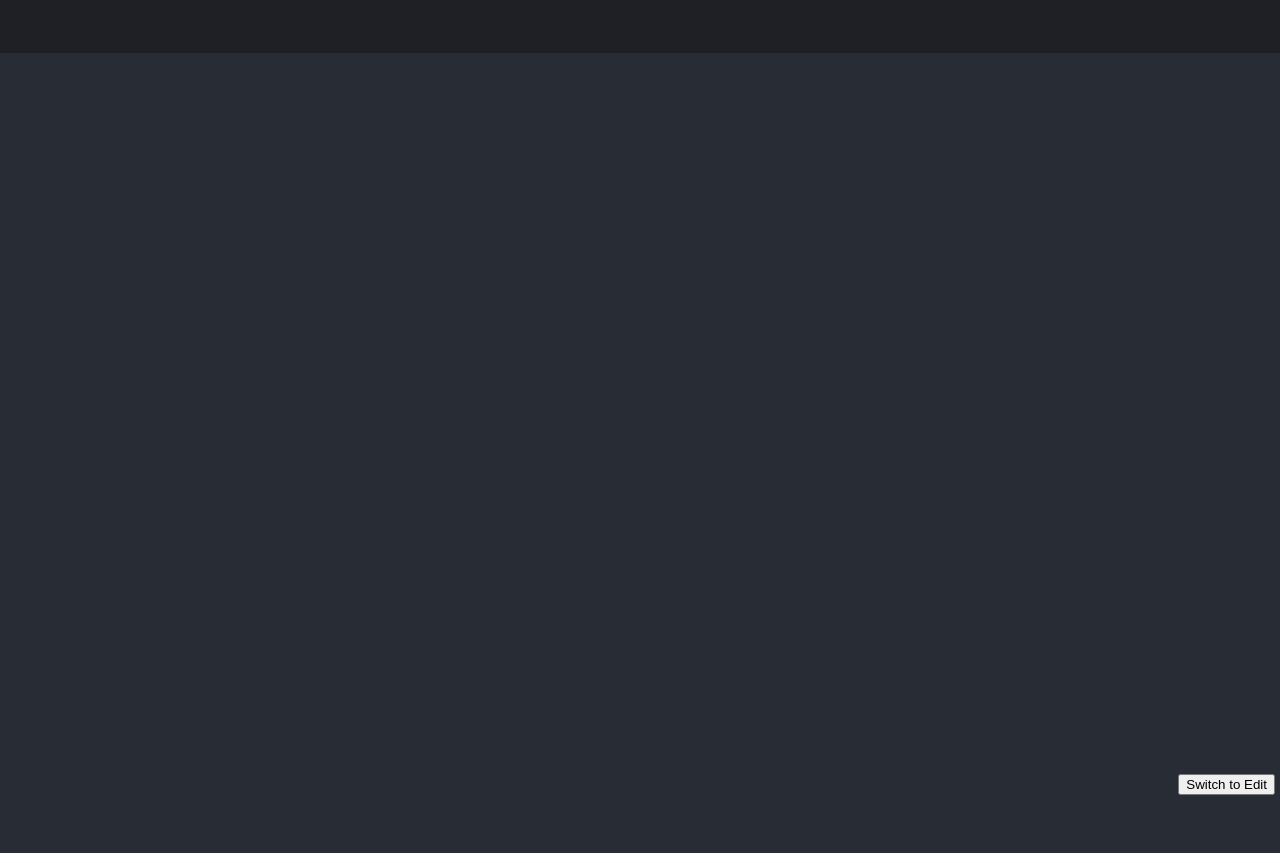
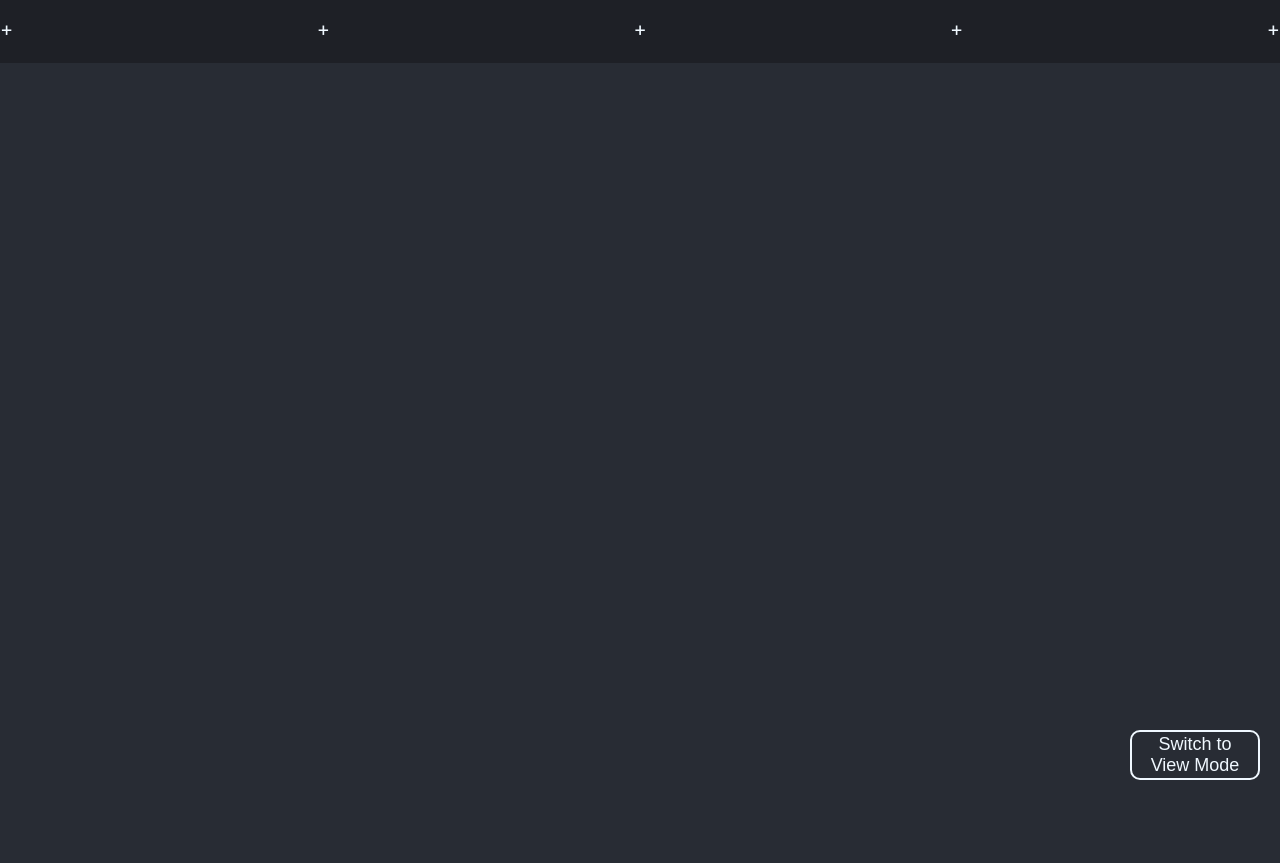
Before and after one commit to ALangford98/winklr, a React (Create React App) app: page / in a window 1280 px wide. Built offline with nearby package versions, Linux system fonts and the light colour scheme.

Commit message:
Modified view/edit mode context switching.

```diff
--- a/src/App.js
+++ b/src/App.js
@@ -1,21 +1,52 @@
 import './App.css';
-import './styles/home.css'
-import './styles/navbar.css'
+import './styles/home.css';
+import './styles/navbar.css';
 
-import {BrowserRouter as Router, Routes, Route} from 'react-router-dom'
-
+import React, { useContext } from 'react';
+import { BrowserRouter as Router, Routes, Route } from 'react-router-dom';
+import { AppContext } from './components/appContext';
 import Navbar from './components/navbar/Navbar';
 import Home from './pages/Home';
 
+import NavbarView from './components/view-mode/NavbarView'
+
 function App() {
+  const { toggleViewMode, state, addWidget, removeWidget } = useContext(AppContext);
+
+  const handleAddWidget = () => {
+    const newWidget = {/* your widget data here */};
+    addWidget(newWidget);
+  };
+
+  const handleRemoveWidget = (index) => {
+    removeWidget(index);
+  };
+
   return (
     <div className="App">
+      <button className='Editing' onClick={toggleViewMode}>
+        {state.viewMode ? 'Switch to View Mode' : 'Switch to Edit Mode'}
+      </button>
+      {state.viewMode ? (
+        /* Render edit mode content or form */
         <Router>
          <Navbar />
           <Routes>
             <Route path='/' element={<Home />} />
           </Routes>
         </Router>
+      ) : (
+        /* Render view mode content */
+        <div>
+          {/* View mode display content */}
+          <Router>
+            <NavbarView />
+            <Routes>
+              <Route path='/' element={<Home />} />
+            </Routes>
+          </Router>
+        </div>
+      )}
     </div>
   );
 }
--- a/src/components/appContext.js
+++ b/src/components/appContext.js
@@ -1,10 +1,10 @@
-// appContext.js
 import React, { createContext, useState } from "react";
 
 const AppContext = createContext();
 
 const AppContextProvider = ({ children }) => {
   const [widgets, setWidgets] = useState([]); // List of widgets
+  const [viewMode, setViewMode] = useState(true); // true for viewing, false for editing
 
   const addWidget = (widget) => {
     setWidgets((prevWidgets) => [...prevWidgets, widget]);
@@ -18,27 +18,26 @@ const AppContextProvider = ({ children }) => {
     });
   };
 
+  const toggleViewMode = () => {
+    setViewMode((prevMode) => !prevMode);
+  };
+
   const updateState = (newState) => {
-    // Your other state values here
-    // ...
-
-    // Include the widgets in the state
     setWidgets(newState.widgets || []);
+    // You can add more logic to update other state values here
   };
 
   return (
     <AppContext.Provider
       value={{
         state: {
-          // Your other state values here
-          // ...
-
-          // Include the widgets in the context state
           widgets,
+          viewMode,
         },
         updateState,
         addWidget,
         removeWidget,
+        toggleViewMode,
       }}
     >
       {children}
--- a/src/components/navbar/EditableWidget.js
+++ b/src/components/navbar/EditableWidget.js
@@ -1,8 +1,18 @@
-import React, { useState } from 'react';
+import React, { useState, useContext } from 'react';
 import { NavbarLinks, navbarLinksOptions } from './NavbarLinks';
-import { NavbarFunctions, navbarFunctionsOptions } from './NavbarFunctions';
+import SearchBar from './functional-components/Searchbar';
+import DropdownMenu from './functional-components/DropdownMenu';
+import { AppContext } from '../../components/appContext';
 
-const EditableWidget = () => {
+const functionalComponentsOptions = [
+  { value: 'Search', label: 'Search Bar', component: <SearchBar /> },
+  { value: 'Dropdown', label: 'Dropdown Menu', component: <DropdownMenu /> },
+  // Add more options as needed
+];
+
+const EditableWidget = ({ onSaveWidget, isViewMode }) => {
+  const { saveWidget } = useContext(AppContext);
+
   const [isEditing, setEditing] = useState(false);
   const [widgetType, setWidgetType] = useState('none');
   const [widgetContent, setWidgetContent] = useState('');
@@ -10,7 +20,7 @@ const EditableWidget = () => {
   const handleToggleEditing = () => {
     setEditing(!isEditing);
 
-    // Reset widget state when toggling editing
+    // Reset widget state only if the widget is not being created
     if (!isEditing) {
       setWidgetType('none');
       setWidgetContent('');
@@ -24,8 +34,15 @@ const EditableWidget = () => {
 
   const handleWidgetContentChange = (selectedContent) => {
     setWidgetContent(selectedContent);
-    // Automatically close the editing mode after selecting content
-    setEditing(false);
+  };
+
+  const handleSaveWidget = () => {
+    if (widgetType !== 'none' && widgetContent !== '') {
+      onSaveWidget(widgetType, widgetContent);
+
+      // Reset the state
+      setEditing(false);
+    }
   };
 
   const getOptions = (optionsArray) => {
@@ -38,33 +55,28 @@ const EditableWidget = () => {
 
   return (
     <div className='editable-widget'>
-      <span onClick={handleToggleEditing}>{isEditing ? '❌' : (widgetContent || '+')}</span>
-      {isEditing && (
+      {isEditing && !isViewMode && (
         <>
           <select onChange={(e) => handleWidgetTypeChange(e.target.value)} value={widgetType}>
             <option value="none" disabled>Select a Widget to add</option>
             <option value="link">Link</option>
-            <option value="function">Function</option>
+            <option value="function">Tool</option>
           </select>
 
-          {widgetType === 'link' && (
-            <select onChange={(e) => handleWidgetContentChange(e.target.value)} value={widgetContent}>
-              <option value="" disabled>Select Content</option>
-              {getOptions(navbarLinksOptions)}
-            </select>
+          {widgetType !== 'none' && (
+            <>
+              <select onChange={(e) => handleWidgetContentChange(e.target.value)} value={widgetContent}>
+                <option value="" disabled>Select Content</option>
+                {widgetType === 'link' ? getOptions(navbarLinksOptions) : getOptions(functionalComponentsOptions)}
+              </select>
+
+              <button onClick={handleSaveWidget}>Save Widget</button>
+            </>
           )}
-
-          {widgetType === 'function' && (
-            <select onChange={(e) => handleWidgetContentChange(e.target.value)} value={widgetContent}>
-              <option value="" disabled>Select Content</option>
-              {getOptions(navbarFunctionsOptions)}
-            </select>
-          )}
-
-          {widgetType === 'link' && <NavbarLinks selectedOption={widgetContent} />}
-          {widgetType === 'function' && <NavbarFunctions selectedOption={widgetContent} />}
         </>
       )}
+
+      <span onClick={handleToggleEditing}>{isEditing ? '❌' : (widgetContent || '+')}</span>
     </div>
   );
 };
--- a/src/components/navbar/Navbar.js
+++ b/src/components/navbar/Navbar.js
@@ -1,44 +1,40 @@
-import React, { useContext, useState } from 'react';
+import React, { useContext } from 'react';
 import EditableWidget from './EditableWidget';
 import { AppContext } from '../../components/appContext';
 
 const Navbar = () => {
-  const { state, updateState } = useContext(AppContext);
-  const [isEditing, setIsEditing] = useState(false);
+  const { state, addWidget } = useContext(AppContext);
 
-  const toggleEditing = () => {
-    setIsEditing((prevIsEditing) => !prevIsEditing);
+  const handleSaveWidget = (widgetType, widgetContent) => {
+    if (widgetType !== 'none' && widgetContent !== '') {
+      const newWidget = {
+        type: widgetType,
+        content: widgetContent,
+      };
+
+      // Add the new widget to the context
+      addWidget(newWidget);
+    }
   };
 
 	return (
     <div className='Navbar'>
-      <button className='Editing' onClick={toggleEditing}>
-        {isEditing ? 'Switch to View' : 'Switch to Edit'}
-      </button>
-
-      {isEditing ? (
-  <>
       <li className='LeftWidget'>
-      <EditableWidget />
+        <EditableWidget onSaveWidget={handleSaveWidget} />
 		</li>
       <li className='CenterLeftWidget'>
-      <EditableWidget />
+        <EditableWidget onSaveWidget={handleSaveWidget} />
       </li>
       <li className='CenterWidget'>
-      <EditableWidget />
+        <EditableWidget onSaveWidget={handleSaveWidget} />
       </li>
       <li className='CenterRightWidget'>
-      <EditableWidget />
+        <EditableWidget onSaveWidget={handleSaveWidget} />
       </li>
       <li className='RightWidget'>
-      <EditableWidget />
+        <EditableWidget onSaveWidget={handleSaveWidget} />
       </li>
-  </>
-) : (
-	<div className='ViewMode'>
-
     </div>
-)}    </div>
   );
 };
 
--- /dev/null
+++ b/src/components/navbar/functional-components/DropdownMenu.js
@@ -0,0 +1,12 @@
+import React from 'react';
+
+const DropdownMenu = ({ selectedOption }) => (
+  <select>
+    <option value="Option 1" selected={selectedOption === 'Option 1'}>Option 1</option>
+    <option value="Option 2" selected={selectedOption === 'Option 2'}>Option 2</option>
+    <option value="Option 3" selected={selectedOption === 'Option 3'}>Option 3</option>
+    {/* Add more options as needed */}
+  </select>
+);
+
+export default DropdownMenu;
--- /dev/null
+++ b/src/components/navbar/functional-components/Searchbar.js
@@ -0,0 +1,7 @@
+import React from 'react';
+
+const Searchbar = () => {
+  return <input type="text" placeholder="Search" />;
+};
+
+export default Searchbar;
--- /dev/null
+++ b/src/components/view-mode/NavbarView.js
@@ -0,0 +1,19 @@
+import React, { useContext } from 'react';
+import { AppContext } from '../../components/appContext';
+
+const NavbarView = () => {
+  const { state } = useContext(AppContext);
+
+  return (
+    <div className='Navbar'>
+      {state.widgets.map((widget, index) => (
+        <div key={index} className={`Widget ${widget.type}`}>
+          {/* Render widget content based on type */}
+          <li className='SavedWidget'>{widget.content}</li>
+        </div>
+      ))}
+    </div>
+  );
+};
+
+export default NavbarView;
--- a/src/styles/home.css
+++ b/src/styles/home.css
@@ -11,7 +11,14 @@
 }
 
 .Editing {
+	font-size: large;
 	position: absolute;
-	bottom: 5px;
-	right: 5px;
+	bottom: 20px;
+	right: 20px;
+	height: 50px;
+	width: 130px;
+	border-radius: 10px;
+	background-color: #282c34;
+	color: aliceblue;
+	border: 2pt solid aliceblue;
 }
--- a/src/styles/navbar.css
+++ b/src/styles/navbar.css
@@ -2,6 +2,7 @@
   display: flex;
   background-color: #1e2026;
   height: 40pt;
+  padding-top: 10px;
   align-items: center; /* Center items vertically */
   justify-content: space-between; /* Space out items evenly */
 }
@@ -19,11 +20,16 @@ li {
 .CenterLeftWidget,
 .CenterWidget,
 .CenterRightWidget,
-.RightWidget {
-  font-size: 30px;
+.RightWidget,
+.SavedWidget {
+  font-size: 20px;
   height: 40px;
   max-height: 50px;
   color: aliceblue;
+}
+
+select {
+max-width: 100px;
 }
 
 /* Media query for smaller screens */
@@ -40,3 +46,22 @@ li {
 	  display: none;
   }
 }
+
+
+.editable-widget {
+  position: relative;
+}
+
+.widget-container {
+  display: flex;
+  align-items: center;
+}
+
+.close-button {
+  cursor: pointer;
+  margin-left: 8px; /* Adjust the margin as needed */
+}
+
+.editing-options {
+  margin-top: 8px; /* Adjust the margin as needed */
+}
```
Also changed, not shown: src/components/navbar/NavbarFunctions.js (deleted, +0 -28 lines). Lines whose indentation alone changed are shown as unchanged.
